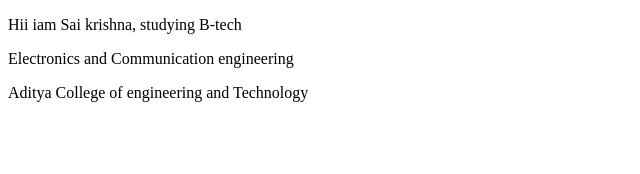
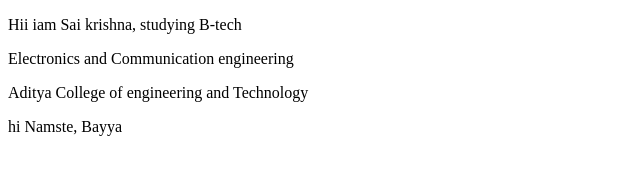
Before and after one commit to rajana4468/demo_rep, a plain HTML site: page index.html in a window 1280 px wide. Shown: the whole page, without its empty margins (0-640 px from the left). Drawn offline with Linux system fonts and the light colour scheme.

Commit message:
this is the second V

```diff
--- a/index.html
+++ b/index.html
@@ -4,5 +4,6 @@
         <p>Hii iam Sai krishna, studying B-tech</p>
         <p>Electronics and Communication engineering</p>
         <p>Aditya College of engineering and Technology</p>
+        <p>hi Namste, Bayya</p>
     </body>
 </html>
```
Also changed, not shown: 1 other file.
